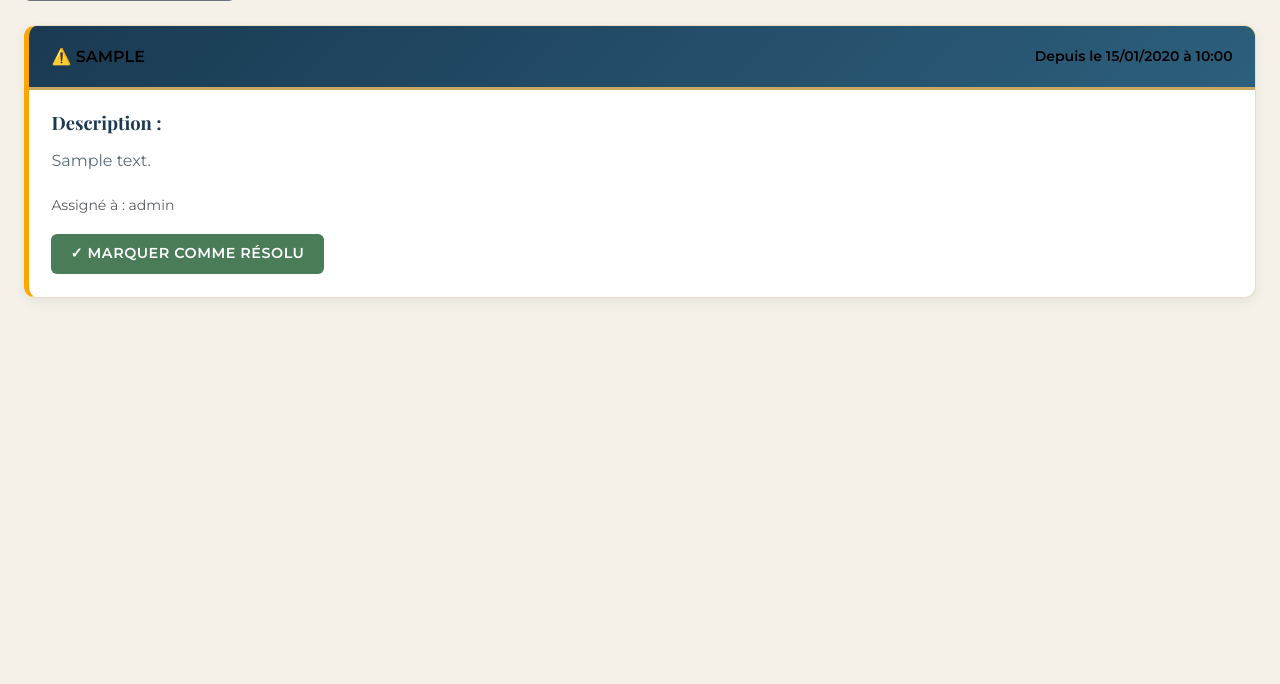
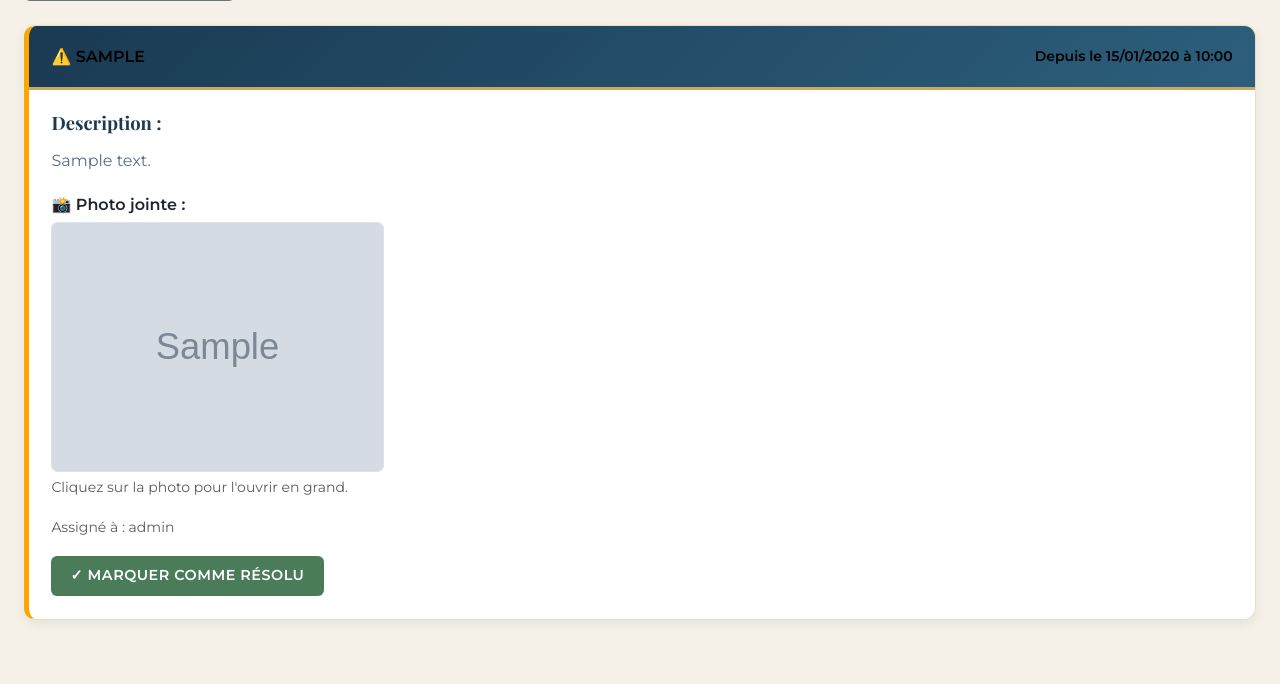
Before and after one commit to Collection-Rivage/le-phare-check, a Flask app: template templates/problemes.html in a window 1280 px wide. Shown: the part 249-933 px from the top of the page. Before the commit the page ends 548 px from the top, so only its background shows below. Run offline with Flask 3, Linux system fonts and the light colour scheme; the template is opened without the code that fills it: values that come from a table or form of the project are taken from there, others are empty; tables that the repository leaves empty hold one stand-in row (values such as "Sample post"); grey boxes marked "Sample" are stand-in pictures.

Commit message:
Update problemes.html

```diff
--- a/templates/problemes.html
+++ b/templates/problemes.html
@@ -22,6 +22,19 @@
                 <h5 class="card-title">Description :</h5>
                 <p class="card-text">{{ incident.description }}</p>
 
+                <!-- NOUVEAU : AFFICHAGE DE LA PHOTO -->
+                {% if incident.image_url %}
+                <div class="mt-3 mb-3">
+                    <p class="fw-bold mb-1">📸 Photo jointe :</p>
+                    <a href="{{ incident.image_url }}" target="_blank">
+                        <img src="{{ incident.image_url }}" class="img-fluid rounded border"
+                             style="max-height: 250px; cursor: pointer;"
+                             alt="Photo de l'incident">
+                    </a>
+                    <div class="form-text">Cliquez sur la photo pour l'ouvrir en grand.</div>
+                </div>
+                {% endif %}
+
                 {% if incident.assigne_a %}
                 <p class="text-muted">
                     <small>Assigné à : {{ incident.technicien.username }}</small>
```
